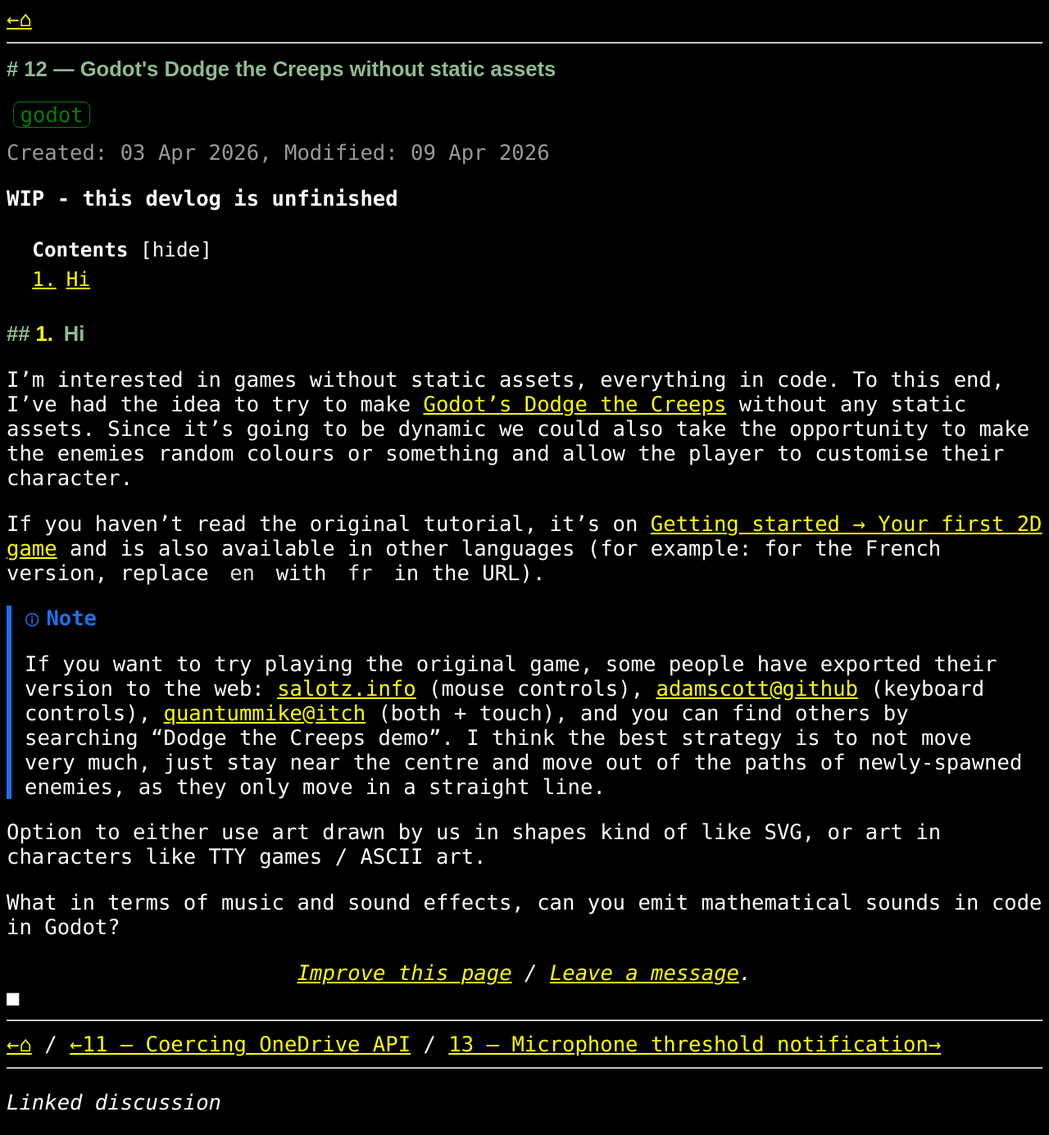
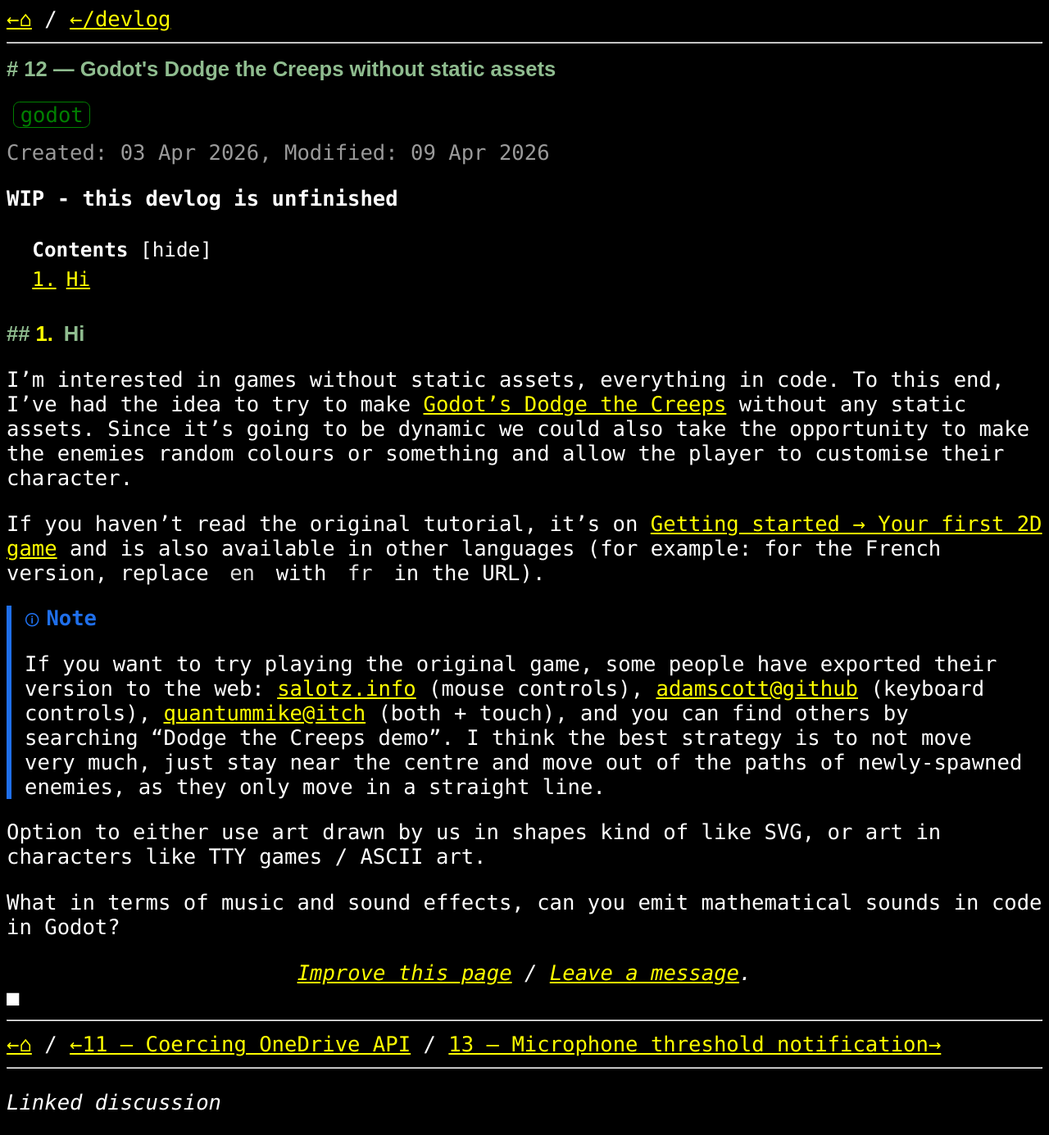
Before and after one commit to plu5/plu5.github.io, a Jekyll site: the page built from _devlog/12-godot-dynamic-dodge-the-creeps.md, in a window 1280 px wide. Shown: the whole page at 82% size. Built offline with Jekyll 4.4.1, drawn with Linux system fonts in a browser that asks for light colours; comment, search, counter and statistics services are not loaded.

Commit message:
feat(layouts): Add a link to /devlog on individual devlogs

```diff
--- a/_layouts/post.html
+++ b/_layouts/post.html
@@ -3,6 +3,9 @@ layout: default
 ---
 
 <a href='/'>←⌂</a>
+{% if page.path contains '_devlog' %}
+/ <a href='/devlog'>←/devlog</a>
+{% endif %}
 <hr>
 
 <div class="post">
```
